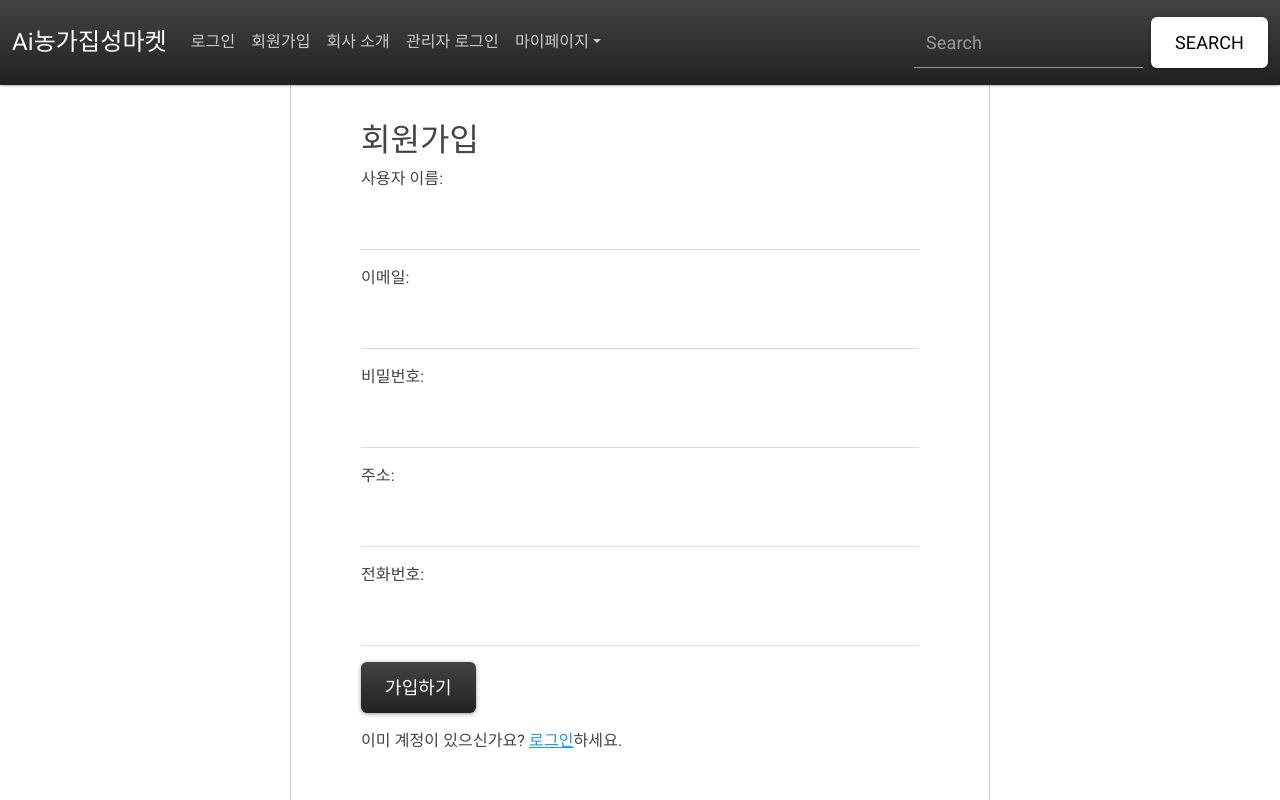
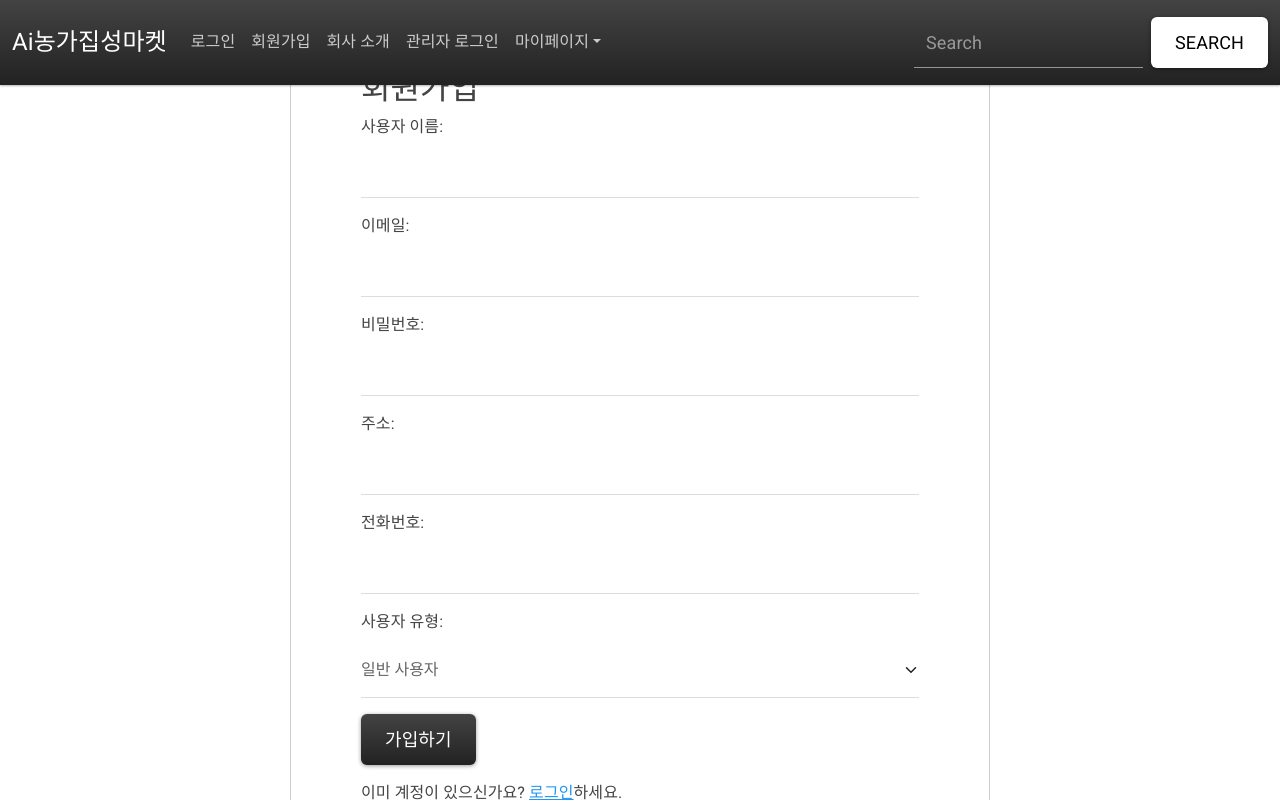
Before and after one commit to riha1432/SWEdu_Team_Prj, a React (Create React App) app in the folder web-shop/proto/: page /signup in a window 1280 px wide. Shown: the top 800 px of the page. Built offline with nearby package versions, Linux system fonts and the light colour scheme.

Commit message:
signup:사용자 유형 추가

```diff
--- a/web-shop/proto/src/pages/signup/Signup.js
+++ b/web-shop/proto/src/pages/signup/Signup.js
@@ -11,6 +11,7 @@ function Signup() {
   const [password, setPassword] = useState('');
   const [address, setAddress] = useState('');
   const [phoneNumber, setPhoneNumber] = useState('');
+  const [userType, setUserType] = useState('일반 사용자'); // 기본값은 '일반 사용자'
 
   const handleUsernameChange = (e) => {
     setUsername(e.target.value);
@@ -31,9 +32,13 @@ function Signup() {
     setPhoneNumber(e.target.value);
   };
 
+  const handleUserTypeChange = (e) => {
+    setUserType(e.target.value);
+  };
+
   const handleSubmit = (e) => {
     e.preventDefault();
-    console.log('회원가입 정보:', { username, email, password, address });
+    console.log('회원가입 정보:', { username, email, password, address, userType });
     // 여기에 회원가입 처리 로직을 추가할 수 있습니다.
   };
 
@@ -57,12 +62,19 @@ function Signup() {
             <input type="password" className="form-control" id="password" value={password} onChange={handlePasswordChange} required />
           </div>
           <div className="mb-3">
-            <label htmlFor="email" className="form-label">주소:</label>
+            <label htmlFor="address" className="form-label">주소:</label>
             <input type="text" className="form-control" id="address" value={address} onChange={handleAddressChange} required />
           </div>
           <div className="mb-3">
-            <label htmlFor="email" className="form-label">전화번호:</label>
+            <label htmlFor="phoneNumber" className="form-label">전화번호:</label>
             <input type="text" className="form-control" id="phoneNumber" value={phoneNumber} onChange={handlePhoneNumberChange} required />
+          </div>
+          <div className="mb-3">
+            <label htmlFor="userType" className="form-label">사용자 유형:</label>
+            <select className="form-select" id="userType" value={userType} onChange={handleUserTypeChange}>
+              <option value="일반 사용자">일반 사용자</option>
+              <option value="관리자">관리자</option>
+            </select>
           </div>
           <button type="submit" className="btn btn-dark">가입하기</button>
         </form>
```
